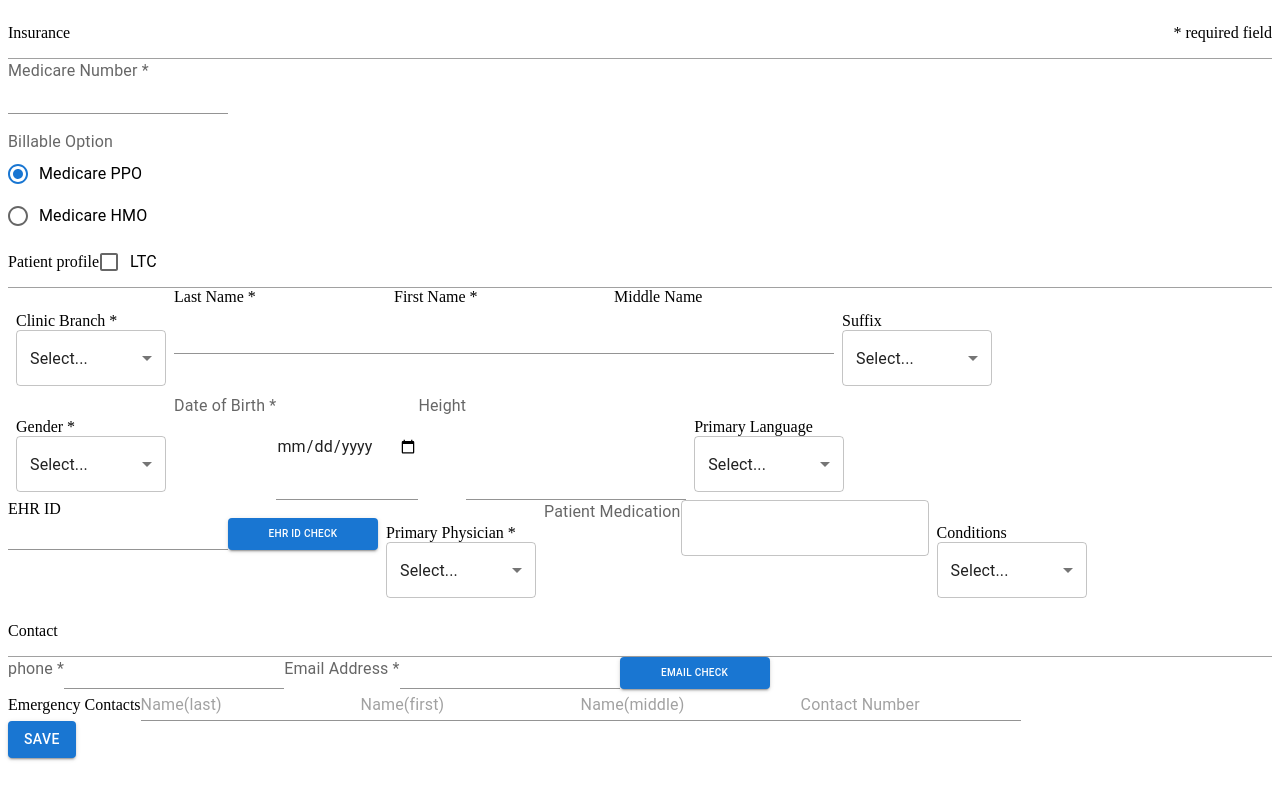
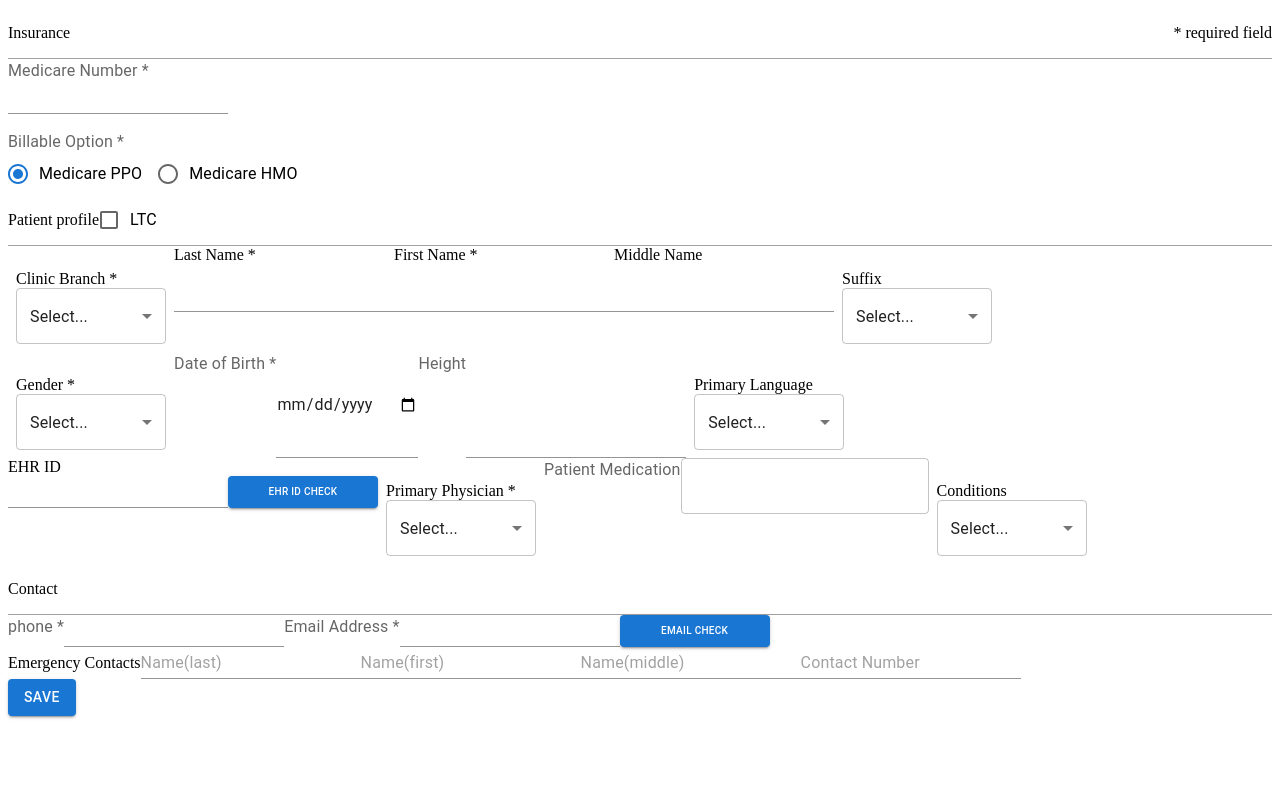
Before and after one commit to jiji-hoon96/hookForm-ex, a React (Vite) app: page /patientCreate-HJ in a window 1280 px wide. Built offline with nearby package versions, Linux system fonts and the light colour scheme.

Commit message:
feat : radio check 수정

```diff
--- a/src/test2/HJ/test2.tsx
+++ b/src/test2/HJ/test2.tsx
@@ -46,6 +46,7 @@ function Test2HJ() {
     useState<boolean>(true);
 
   const medicareAdvantageOption = ["Clover", "HealthNet", "Unicare"];
+  const billableOption = ["Medicare PPO", "Medicare HMO"];
   const facilityOption = ["the one of my world", "facilityT", "bbb", "test"];
   const selectRoomNumberOption = ["Enter the Room No", "000", "123", "abc"];
   const clinicBranchOption = [
@@ -145,31 +146,20 @@ function Test2HJ() {
             />
             <p style={{ color: "#ff0000" }}>{errors.medicareNumber?.message}</p>
 
-            <FormControl>
-              <FormLabel>Billable Option</FormLabel>
-              <Controller
-                name="billableOptionPPO"
-                control={control}
-                render={({ field }) => (
+            <div>
+              <InputLabel>Billable Option *</InputLabel>
+              <RadioGroup defaultValue={"Medicare PPO"} row>
+                {billableOption.map((value, index) => (
                   <FormControlLabel
-                    {...field}
-                    control={<Radio defaultChecked />}
-                    label="Medicare PPO"
+                    key={index}
+                    value={value}
+                    control={<Radio />}
+                    label={value}
+                    {...register("billableOption")}
                   />
-                )}
-              />
-              <Controller
-                name="billableOptionHMO"
-                control={control}
-                render={({ field }) => (
-                  <FormControlLabel
-                    {...field}
-                    control={<Radio />}
-                    label="Medicare HMO"
-                  />
-                )}
-              />
-            </FormControl>
+                ))}
+              </RadioGroup>
+            </div>
           </div>
         </section>
 
--- a/src/test2/HJ/test2Schema.ts
+++ b/src/test2/HJ/test2Schema.ts
@@ -17,8 +17,7 @@ z.setErrorMap(customErrorMap);
 z.string({ errorMap: customErrorMap });
 
 export const patientFormSchema = z.object({
-  billableOptionPPO: z.string(),
-  billableOptionHMO: z.string(),
+  billableOption: z.string(),
   medicareNumber: z.string().min(1),
   facility: z.string().min(1),
   selectRoomNumber: z.string().min(1),
```
